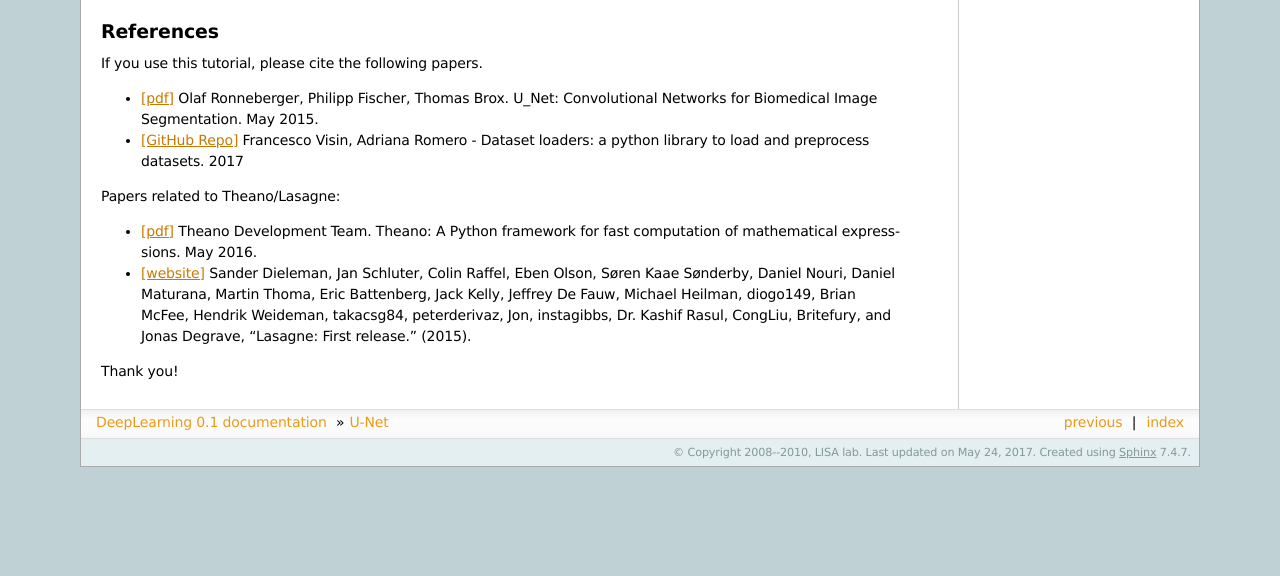
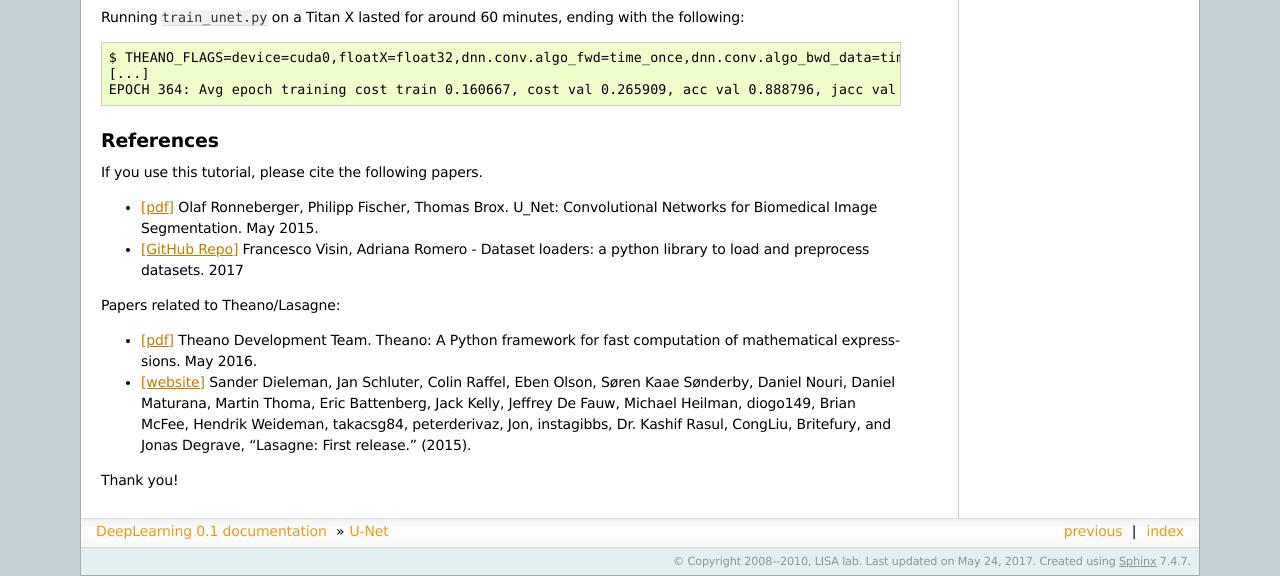
Before and after one commit to lisa-lab/DeepLearningTutorials, a Sphinx documentation site: the page built from doc/unet.txt, in a window 1280 px wide and 900 px high, scrolled down 2692 px, cut to the strip 324-900 px from the top of the window. Built offline with Sphinx 7.4.7, drawn with Linux system fonts in a browser that asks for light colours; formulas are drawn with MathJax 3; before the commit the page ends 3483 px from its top, so only the background shows below that.

Commit message:
Results for unet

```diff
--- a/doc/unet.txt
+++ b/doc/unet.txt
@@ -156,6 +156,14 @@ And finally the output path (to obtain *number of classes* feature maps):
   :start-after: start-snippet-output
   :end-before: end-snippet-output
 
+Running ``train_unet.py`` on a Titan X lasted for around 60 minutes, ending with the following:
+
+.. code-block:: text
+
+    $ THEANO_FLAGS=device=cuda0,floatX=float32,dnn.conv.algo_fwd=time_once,dnn.conv.algo_bwd_data=time_once,dnn.conv.algo_bwd_filter=time_once,gpuarray.preallocate=1 python train_unet.py
+    [...]
+    EPOCH 364: Avg epoch training cost train 0.160667, cost val 0.265909, acc val 0.888796, jacc val class 0  0.636058, jacc val class 1 0.861970, jacc val 0.749014 took 4.379772 s
+
 
 References
 ++++++++++
```
Also changed, not shown: 1 other file.
